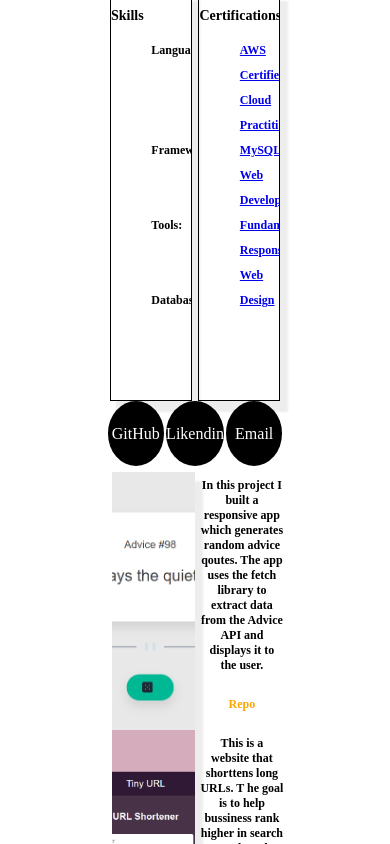
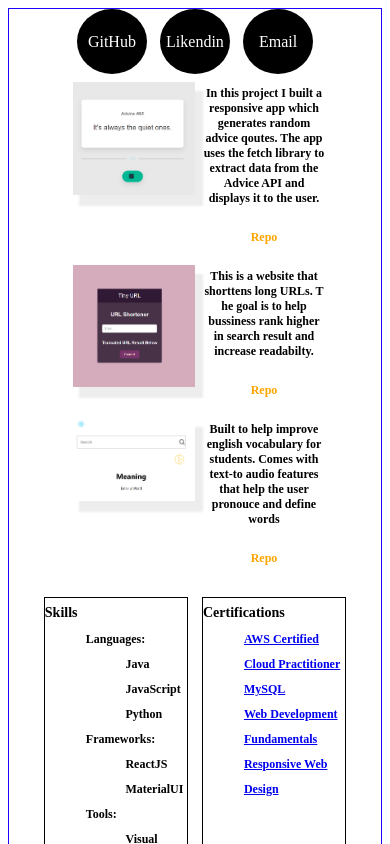
Before and after one commit to Artsia/2023Port, a React (Create React App) app in the folder myapp/: page / in a window 390 px wide. Shown: the top 844 px of the page. Built offline with nearby package versions, Linux system fonts and the light colour scheme.

Commit message:
implement mobile first design

```diff
--- a/myapp/src/App.js
+++ b/myapp/src/App.js
@@ -1,5 +1,6 @@
 import IntroComp from './introComp';
 import ProjComp from './projComp';
+import "./index.css";
 
 
 function App() {
--- a/myapp/src/index.css
+++ b/myapp/src/index.css
@@ -71,7 +71,7 @@
   font-size: 12px;
   font-weight: 700;
   box-shadow: 7px 10px 2px 1px rgb(237, 237, 237);
-  overflow-x:scroll;
+  overflow-x:hidden;
 
 }
 
@@ -200,7 +200,7 @@
 /*Add a media query for screens larger than 900px */
 @media screen and (min-width: 900px) {
   .App {
-    max-width: 700px; /* Adjust as needed */
+    max-width: 750px; /* Adjust as needed */
   }
 
   .App {
@@ -211,16 +211,64 @@
 
 
 /* Add a media query for screens below 400px */
-@media screen and (max-width: 600px) {
+@media screen and (max-width: 750px) {
   .App {
     display: flex;
     flex-direction: column; /* Stack components vertically by default */
     margin: 0; /* Remove margin to utilize full screen width */
-    box-shadow: none;
+    border: 1px solid rgb(30, 0, 255);
+    height: auto;
+    max-width: 100%; /* Adjust width to utilize full screen width */
   }
 
-  .App {
-    max-width: 100%; /* Adjust width to utilize full screen width */
-    padding: 10px; /* Adjust padding for better spacing on smaller screens */
+  /*#myname{
+    order: 1;
   }
+
+  #plinks{
+    order:2;
+  }*/
+
+  .projects{
+    order: 1; /* Display projectsComp above introComp */
+    width: 70%;
+  }
+
+  .intro{
+    order:2;
+    width: 100%;
+   /* height: 100%;*/
+
+
+  }
+
+  .first-container{
+    margin-top: 5%;
+  }
+
+ #myName{
+    font-size: 0px;
+  }
+
+  #skills-cert{
+
+    max-width: 85%;
+    margin-bottom: 5%;
+  }
+
+
+  .skills,
+  .cert {
+      /*border:none;*/
+      box-shadow: none;
+      line-height: 1px;
+
+
+  }
+
+
+
+
+
+
 }
```
